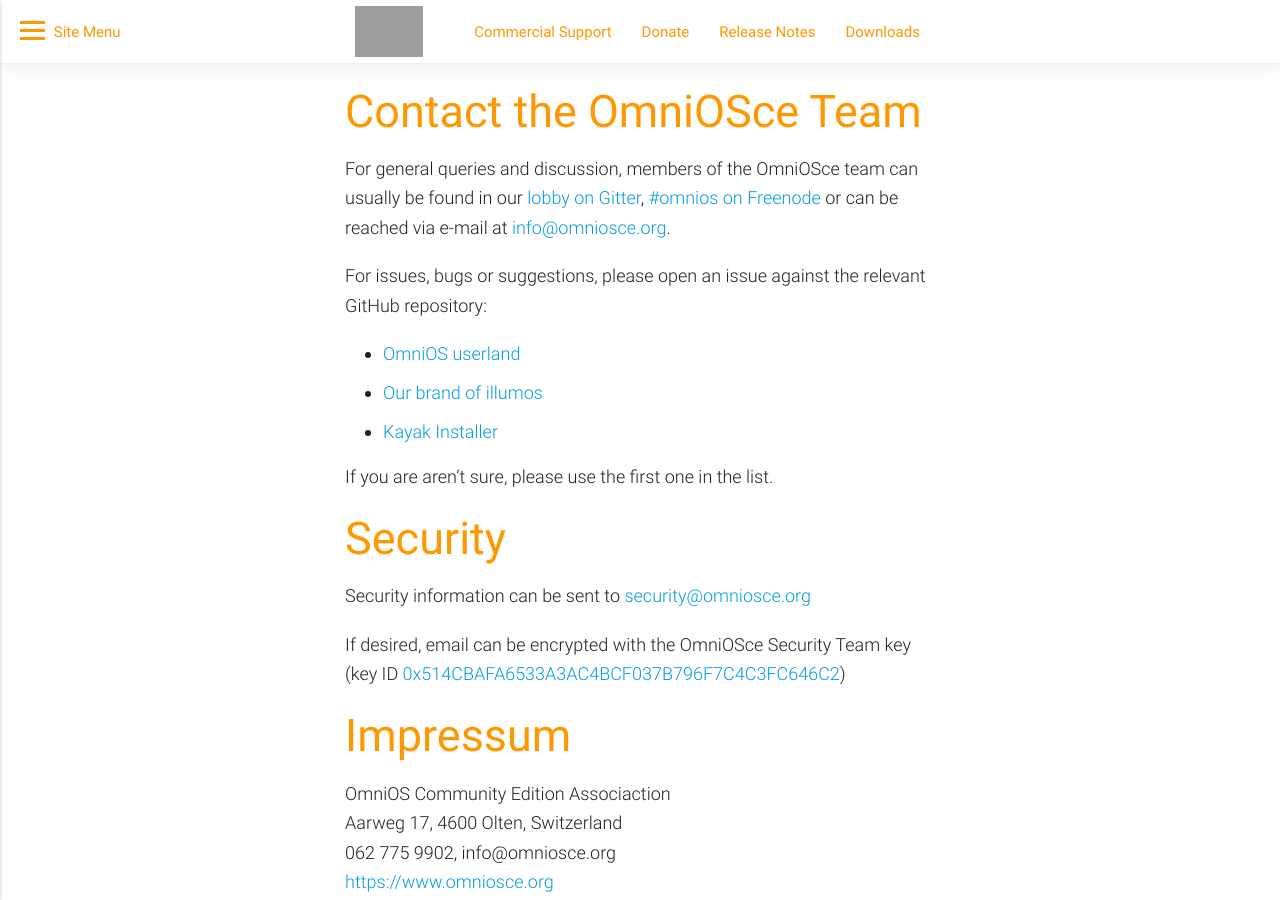
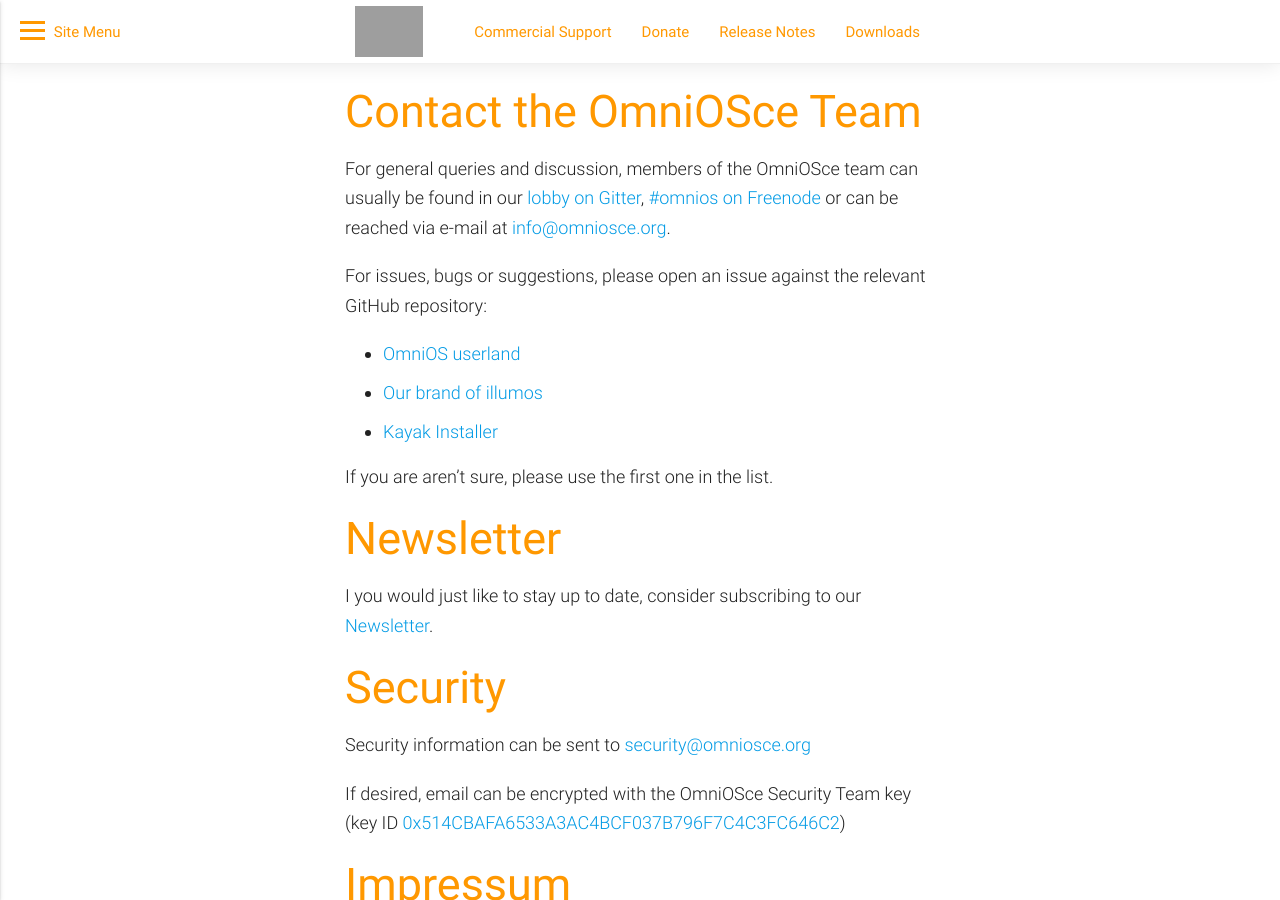
Before and after one commit to omniosorg/omniosorg.github.io, a Jekyll site: the page built from _docs/about/contact.md, in a window 1280 px wide and 900 px high. Built offline with Jekyll 4.4.1, drawn with Linux system fonts in a browser that asks for light colours; comment, search, counter and statistics services are not loaded; grey boxes are pictures that could not be loaded.

Commit message:
add link

```diff
--- a/_docs/about/contact.md
+++ b/_docs/about/contact.md
@@ -21,6 +21,11 @@
 * [Kayak Installer](https://github.com/omniosorg/kayak/issues/new)
 
 If you are aren't sure, please use the first one in the list.
+
+# Newsletter
+
+I you would just like to stay up to date, consider subscribing to our
+[Newsletter](http://eepurl.com/dL1z7k).
 
 # Security
 
```
